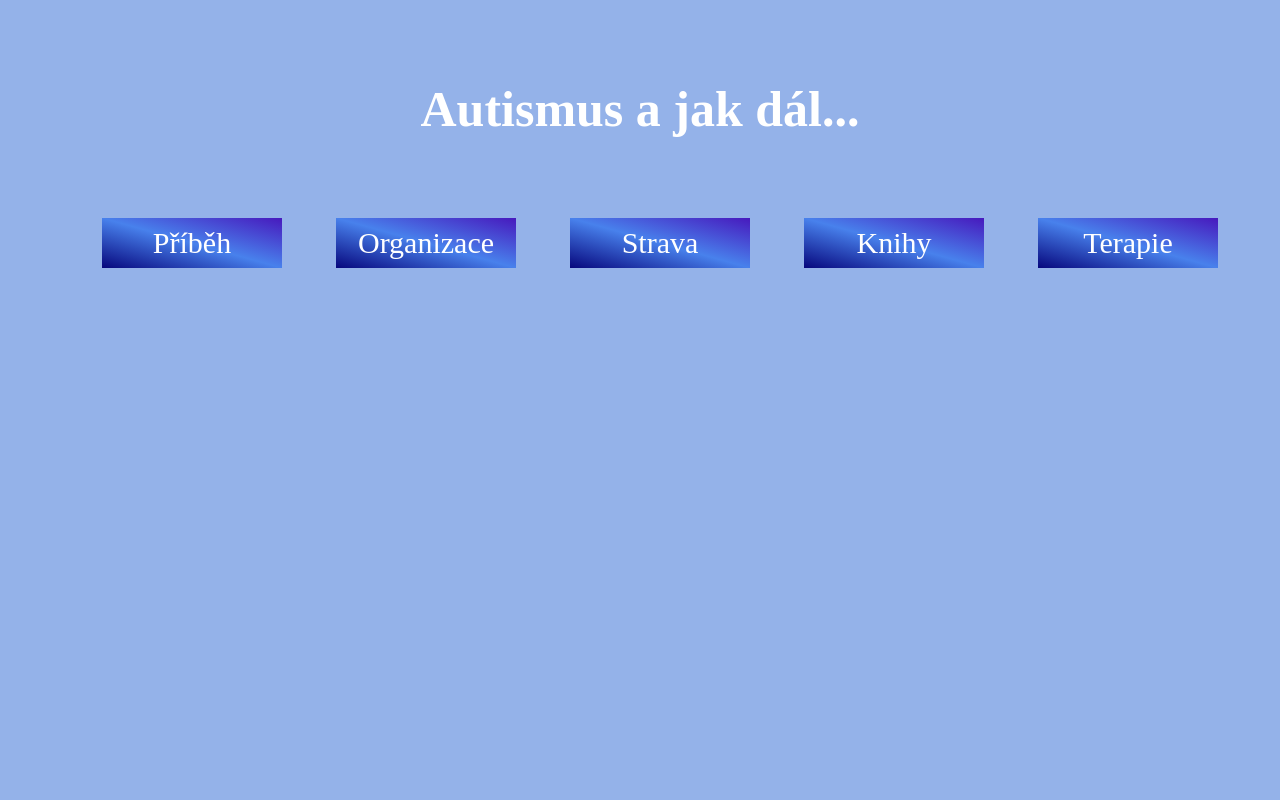
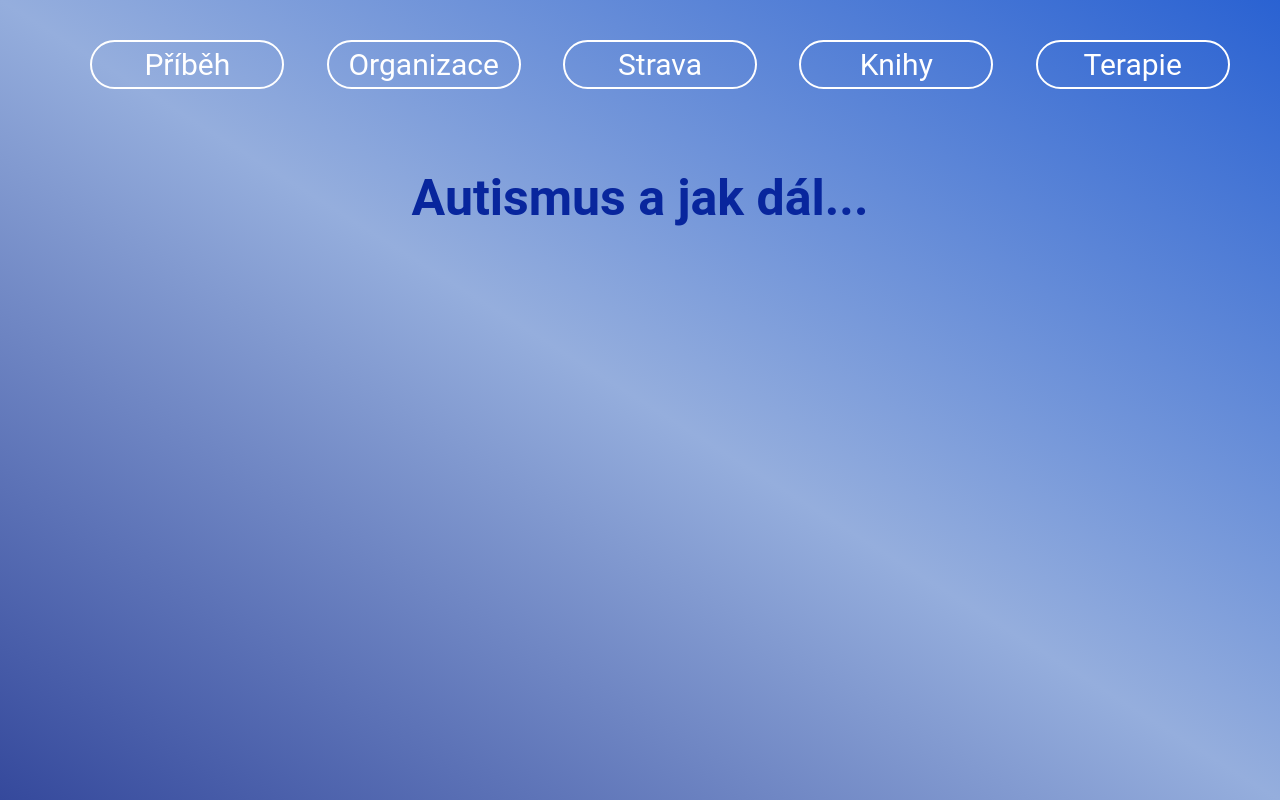
Before and after one commit to LucieTrojanova/Projekt_Autismus, a website built with webpack: page src/index.html in a window 1280 px wide. Built offline with nearby package versions, Linux system fonts and the light colour scheme.

Commit message:
úprava menu, tlačítka, nadpis

```diff
--- a/src/index.html
+++ b/src/index.html
@@ -4,14 +4,12 @@
     <meta charset="UTF-8" />
     <meta name="viewport" content="width=device-width, initial-scale=1.0" />
     <link rel="stylesheet" href="style.css" />
+
     <title>Autismus a jak dál...</title>
   </head>
   <body>
     <div>
       <header>
-        <h1>Autismus a jak dál...</h1>
-      </header>
-      <main>
         <nav class="menu">
           <ul class="obsah">
             <li><a href="#" class="tlacitko">Příběh</a></li>
@@ -21,13 +19,11 @@
             <li><a href="#" class="tlacitko">Terapie</a></li>
           </ul>
         </nav>
-        <!--<div class="tlacitka">
-          <button class="tlacitko">Příběh</button>
-          <button class="tlacitko">Organizace</button>
-          <button class="tlacitko">Strava</button>
-          <button class="tlacitko">Knihy</button>
-          <button class="tlacitko">Terapie</button>
-        </div>-->
+      </header>
+      <main>
+        <h1>Autismus a jak dál...</h1>
+
+        <div></div>
       </main>
       <footer></footer>
     </div>
--- a/src/style.css
+++ b/src/style.css
@@ -1,10 +1,15 @@
 body {
-  background-color: rgb(148, 178, 233);
+  /* background-color: rgb(148, 178, 233);*/
+  background-image: linear-gradient(to bottom left, #2a62d2, #95aedd, rgb(53, 73, 156));
+  /*background-image: linear-gradient(to bottom left, #4719bd, #4881ec, rgb(7, 7, 125));*/
+  background-attachment: fixed;
+  font-family: "Roboto", sans-serif;
+  text-rendering: auto;
 }
 
 h1 {
   font-size: 50px;
-  color: white;
+  color: rgb(8, 38, 157);
   text-align: center;
   margin-top: 80px;
 }
@@ -12,7 +17,7 @@ h1 {
 .obsah {
   display: flex;
   justify-content: space-evenly;
-  margin-top: 80px;
+  margin-top: 40px;
   flex-direction: row;
   list-style: none;
 
@@ -22,15 +27,22 @@ li {
   display: flex;
   justify-content: center;
   align-items: center;
-  width: 180px;
-  height: 50px;
+
+
 
   /* background-color: rgb(7, 7, 125);
   /*background-image: conic-gradient(#4719bd 45deg, #4881ec 45deg 90deg, rgb(7, 7, 125) 90deg 180deg);
 */
-  background-image: linear-gradient(to bottom left, #4719bd, #4881ec, rgb(7, 7, 125));
+
   /* background-image: linear-gradient(135deg, #4719bd 40%, #dee2ea);
   background: linear-gradient(to top right, black 0%, white 51%, black 51%, white 100%);*/
+}
+
+/*li:hover {}*/
+
+.tlacitko:hover {
+  color: rgb(8, 38, 157);
+  border-color: rgb(8, 38, 157);
 }
 
 .tlacitko {
@@ -38,4 +50,10 @@ li {
   font-size: 30px;
   /*border: white;*/
   text-decoration: none;
+  border-radius: 2rem;
+  border: solid 2px;
+  border-color: white;
+  width: 180px;
+  text-align: center;
+  padding: 5px;
 }
```
Also changed, not shown: src/img/RIC.png (added), src/img/dve.jpeg (added), src/organizace/index.js (added).
